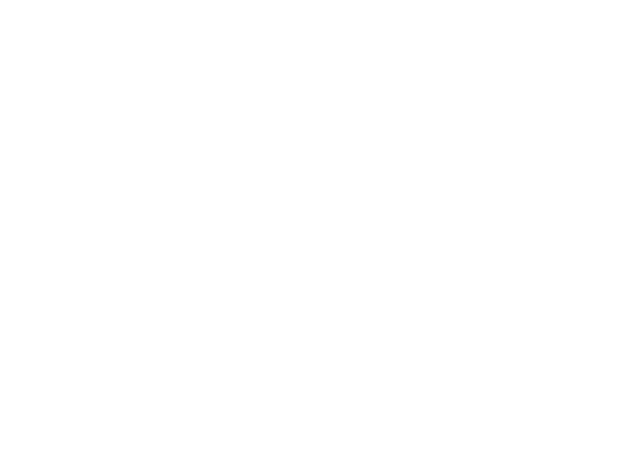
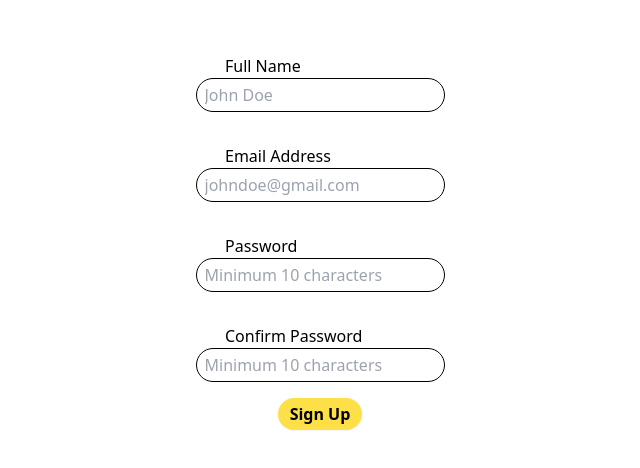
Before and after one commit to curtisbarnard/yoruyaki, a React (Create React App) app in the folder frontend/: page /register in a window 1280 px wide. Before the commit this address had no page. Shown: the part 166-634 px from the top of the page, without its empty margins (320-960 px from the left). Built offline with nearby package versions, Linux system fonts and the light colour scheme.

Commit message:
make inputs into component

```diff
--- a/frontend/src/App.js
+++ b/frontend/src/App.js
@@ -1,5 +1,6 @@
 import Menu from './pages/Menu';
 import Login from './pages/Login';
+import Register from './components/Register';
 import { BrowserRouter as Router, Routes, Route } from 'react-router-dom';
 
 export default function App() {
@@ -7,6 +8,7 @@ export default function App() {
     <>
       <Router>
         <Routes>
+          <Route path='/register' element={<Register />} />
           <Route path='/' element={<Login />} />
           <Route path='/menu' element={<Menu />} />
         </Routes>
--- /dev/null
+++ b/frontend/src/components/Input.js
@@ -0,0 +1,17 @@
+export default function Input(props) {
+  return (
+    <>
+      <label htmlFor={props.name} className='mt-8 self-start'>
+        {props.label}
+      </label>
+      <input
+        className='px-2 py-1 border border-black rounded-full'
+        onChange={props.handleChange}
+        placeholder={props.placeholder}
+        name={props.name}
+        value={props.value}
+        type={props.type}
+      />
+    </>
+  );
+}
--- /dev/null
+++ b/frontend/src/components/Register.js
@@ -0,0 +1,76 @@
+import React, { useEffect, useState } from 'react';
+import Button from './Button';
+import Input from './Input';
+
+export default function Register() {
+  // Handling Form State
+  const [formData, setFormData] = useState({
+    name: '',
+    email: '',
+    password: '',
+    passwordConfirm: '',
+  });
+
+  function handleChange(event) {
+    const { name, value } = event.target;
+    setFormData((prevState) => {
+      return { ...prevState, [name]: value };
+    });
+  }
+
+  // Handling Form submission
+  function handleSubmit(event) {
+    event.preventDefault();
+    console.log(formData);
+  }
+
+  // JSX to be rendered
+  return (
+    <>
+      <form
+        className='w-[190px] h-[100vh] mx-auto flex flex-col justify-center items-center'
+        onSubmit={handleSubmit}
+      >
+        <Input
+          label='Full Name'
+          name='name'
+          placeholder='John Doe'
+          value={formData.name}
+          handleChange={handleChange}
+          type='text'
+        />
+        <Input
+          label='Email Address'
+          name='email'
+          placeholder='johndoe@gmail.com'
+          value={formData.email}
+          handleChange={handleChange}
+          type='email'
+        />
+        <Input
+          label='Password'
+          name='password'
+          placeholder='Minimum 10 characters'
+          value={formData.password}
+          handleChange={handleChange}
+          type='password'
+        />
+        <Input
+          label='Confirm Password'
+          name='passwordConfirm'
+          placeholder='Minimum 10 characters'
+          value={formData.passwordConfirm}
+          handleChange={handleChange}
+          type='password'
+        />
+
+        {formData.password !== formData.passwordConfirm && (
+          <span className='mt-2 mb-8 text-red-600 font-bold'>
+            Passwords do not match
+          </span>
+        )}
+        <Button title='Sign Up' />
+      </form>
+    </>
+  );
+}
--- a/frontend/src/pages/Login.js
+++ b/frontend/src/pages/Login.js
@@ -1,20 +1,8 @@
 import React, { useEffect, useState } from 'react';
 import Button from '../components/Button';
+import { Link } from 'react-router-dom';
 
 export default function Login() {
-  // Testing useEffect not relevant to this project
-  const [prefData, setPrefData] = useState({});
-  useEffect(() => {
-    fetch('https://japan-info-api.herokuapp.com/api/prefecture')
-      .then((res) => res.json())
-      .then((apiData) => setPrefData(apiData));
-    // empty array below allows the useeffect to run only once and not get stuck in a loop
-  }, []);
-  let prefList = [];
-  for (const item in prefData) {
-    prefList.push(<h2>{prefData[item].jName}</h2>);
-  }
-
   // Handling Form State
   const [formData, setFormData] = useState({
     name: '',
@@ -92,9 +80,14 @@ export default function Login() {
             Passwords do not match
           </span>
         )}
-        <Button title='Sign Up' />
+        <Button title='Sign Up' />{' '}
+        <Link
+          className='px-4 py-1 rounded-full bg-indigo-800 text-yellow-300 font-bold text-lg'
+          to='/menu'
+        >
+          Menu
+        </Link>
       </form>
-      <div>{prefList}</div>
     </>
   );
 }
```
